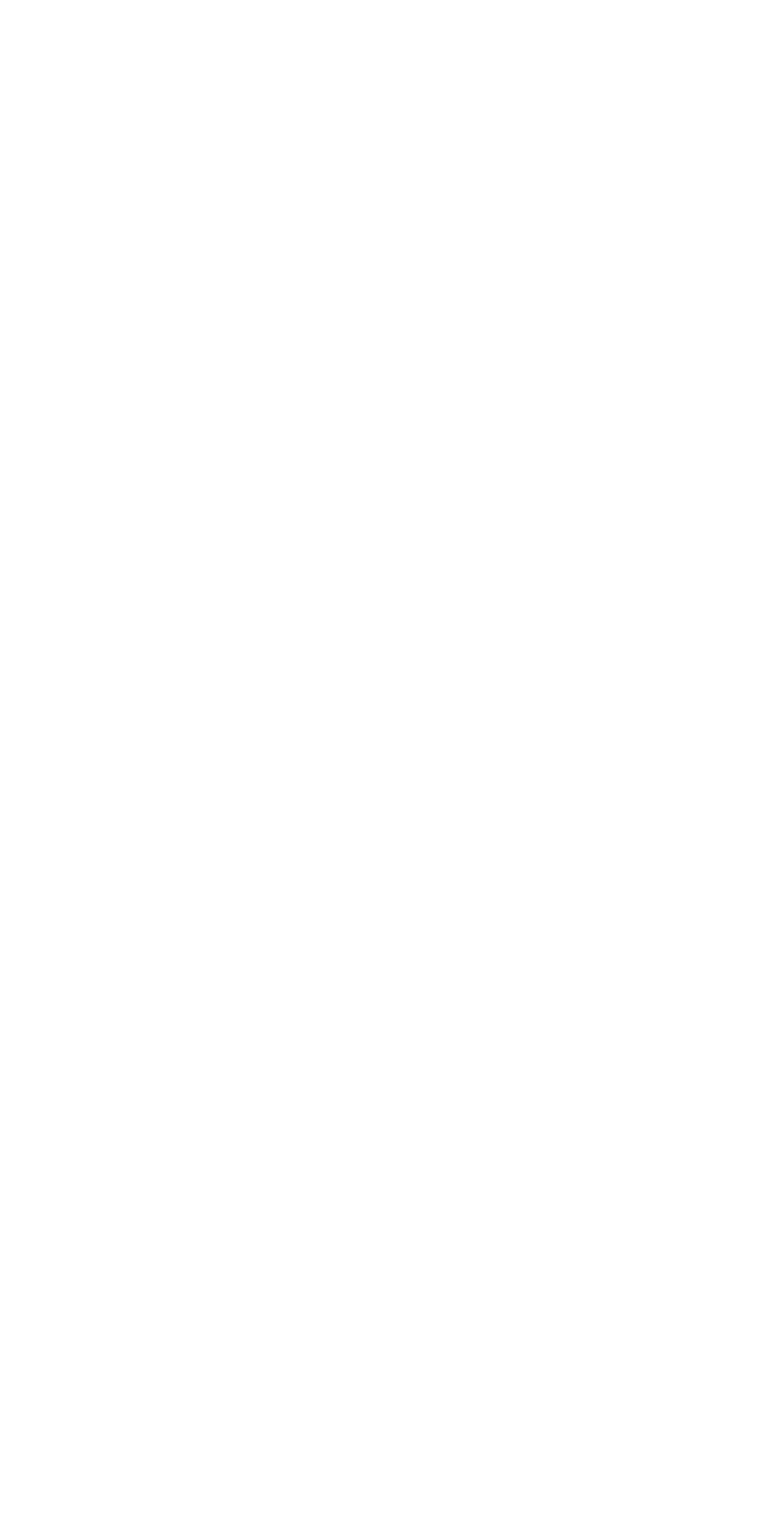
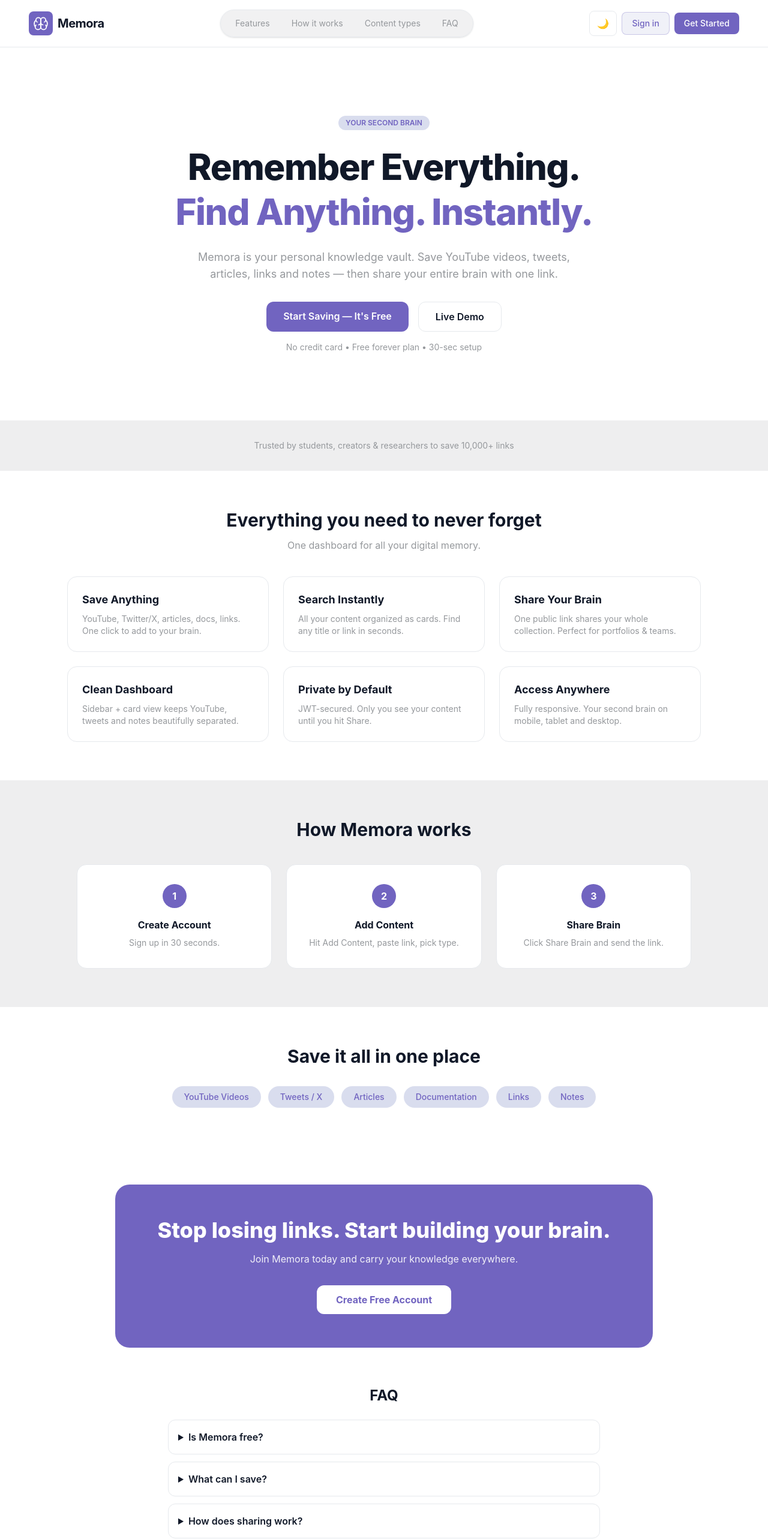
Before and after one commit to ShivCodes911/Memora, a React (Vite) app in the folder memora-frontend/memora-fe/: page / in a window 1280 px wide. Before the commit this address had no page. Shown: the top 2566 px of the page at 60% size. Before the commit the page ends 800 px from the top, so only its background shows below. Built offline with nearby package versions, Linux system fonts and the light colour scheme.

Commit message:
feat(landing): add landing page with notch nav, logo and dark mode
- Add src/pages/landing.tsx with notch pill links, purplish hover, Logo, Sign in style

- Add Route path=/ in App.tsx

- Add @custom-variant dark in index.css

- Link Sidebar logo to /dashboard

```diff
--- a/memora-frontend/memora-fe/src/App.tsx
+++ b/memora-frontend/memora-fe/src/App.tsx
@@ -2,6 +2,7 @@ import { Dashboard }from "./pages/dashboard";
 import { Signup } from "./pages/signup";
 import { Signin } from "./pages/signin";
 import { BrowserRouter,Routes,Route } from "react-router-dom";
+import { Landing } from "./pages/landing";
 
 
 // App.tsx has been made bulkier that is why , we have moved the dashboard page in pages folder seprately
@@ -9,6 +10,7 @@ import { BrowserRouter,Routes,Route } from "react-router-dom";
  function App() {
   return <BrowserRouter>
   <Routes>
+    <Route path="/" element={<Landing />} />
     <Route path="/signup" element={<Signup/>} />
     <Route path="/signin" element={<Signin/>} />
     <Route path="/dashboard" element={<Dashboard/>} />
--- a/memora-frontend/memora-fe/src/components/ui/Sidebar.tsx
+++ b/memora-frontend/memora-fe/src/components/ui/Sidebar.tsx
@@ -8,7 +8,7 @@ export function Sidebar() {
         <div className="h-screen bg-white w-64 border-r border-gray-300 fixed left-0 top-0 pl-6">
             <div className=" flex items-center text-2xl pt-8">
                 <div className="pr-2 text-purple-600 ">
-                    <Logo />
+                    <a href="/dashboard"><Logo /></a>
                 </div>
                 Memora
             </div>
--- a/memora-frontend/memora-fe/src/index.css
+++ b/memora-frontend/memora-fe/src/index.css
@@ -1,4 +1,5 @@
 @import "tailwindcss";
+@custom-variant dark (&:where(.dark, .dark *));
 @theme{
 
   --color-purple-200:#d9ddee;
--- /dev/null
+++ b/memora-frontend/memora-fe/src/pages/landing.tsx
@@ -0,0 +1,154 @@
+import { Link } from "react-router-dom";
+import { useEffect, useState } from "react";
+import { Logo } from "../icons/logo";
+
+export function Landing() {
+  const [dark, setDark] = useState(() => localStorage.getItem("theme") === "dark");
+
+  useEffect(() => {
+    document.documentElement.classList.toggle("dark", dark);
+    localStorage.setItem("theme", dark ? "dark" : "light");
+  }, [dark]);
+
+  return (
+    <div className="min-h-screen bg-white text-gray-900 dark:bg-gray-950 dark:text-gray-100">
+      {/* NAVBAR */}
+      <nav className="flex items-center justify-between px-6 md:px-12 py-4 border-b border-gray-200 dark:border-gray-800 sticky top-0 bg-white/80 dark:bg-gray-950/80 backdrop-blur z-50">
+        <div className="flex items-center gap-2">
+          <div className="w-10 h-10 rounded-lg bg-purple-600 flex items-center justify-center text-white cursor-pointer ">
+            <a href="/"><Logo /></a>
+          </div>
+          <span className="font-bold text-xl tracking-tight">Memora</span>
+        </div>
+        {/* middle options - notch pill */}
+        <div className="hidden md:flex items-center gap-1 text-sm text-gray-600 dark:text-gray-300 px-2 py-1.5 rounded-full border border-gray-200 dark:border-gray-700 bg-gray-100/80 dark:bg-gray-900/80 shadow-sm">
+          <a href="#features" className="px-4 py-1.5 rounded-full transition hover:bg-purple-200 dark:hover:bg-purple-600/30 hover:text-purple-600 dark:hover:text-purple-200">Features</a>
+          <a href="#how" className="px-4 py-1.5 rounded-full transition hover:bg-purple-200 dark:hover:bg-purple-600/30 hover:text-purple-600 dark:hover:text-purple-200">How it works</a>
+          <a href="#types" className="px-4 py-1.5 rounded-full transition hover:bg-purple-200 dark:hover:bg-purple-600/30 hover:text-purple-600 dark:hover:text-purple-200">Content types</a>
+          <a href="#faq" className="px-4 py-1.5 rounded-full transition hover:bg-purple-200 dark:hover:bg-purple-600/30 hover:text-purple-600 dark:hover:text-purple-200">FAQ</a>
+        </div>
+        <div className="flex items-center gap-2">
+          <button onClick={() => setDark(!dark)} className="px-3 py-2 rounded-lg border border-gray-200 dark:border-gray-700 hover:bg-gray-100 dark:hover:bg-gray-800">
+            {dark ? "☀️" : "🌙"}
+          </button>
+          <Link to="/signin" className="text-sm font-medium px-4 py-2 rounded-lg bg-purple-200/40 text-purple-600 border border-purple-600/30 transition hover:bg-purple-200 hover:shadow-sm dark:bg-purple-600/20 dark:text-purple-200 dark:border-purple-600/40 dark:hover:bg-purple-600/30">Sign in</Link>
+          <Link to="/signup" className="text-sm font-medium px-4 py-2 rounded-lg bg-purple-600 text-white hover:opacity-90">Get Started</Link>
+        </div>
+      </nav>
+
+      {/* HERO */}
+      <section className="text-center px-6 py-20 md:py-28 max-w-4xl mx-auto">
+        <div className="inline-block text-xs font-semibold px-3 py-1 rounded-full bg-purple-200 dark:bg-purple-600/20 text-purple-600 dark:text-purple-200 mb-6">
+          YOUR SECOND BRAIN
+        </div>
+        <h1 className="text-4xl md:text-6xl font-extrabold tracking-tight leading-tight">
+          Remember Everything.<br />
+          <span className="text-purple-600">Find Anything. Instantly.</span>
+        </h1>
+        <p className="mt-6 text-lg text-gray-600 dark:text-gray-400 max-w-2xl mx-auto">
+          Memora is your personal knowledge vault. Save YouTube videos, tweets, articles, links and notes — then share your entire brain with one link.
+        </p>
+        <div className="mt-8 flex flex-col sm:flex-row gap-4 justify-center">
+          <Link to="/signup" className="px-7 py-3 rounded-xl bg-purple-600 text-white font-semibold hover:opacity-90">
+            Start Saving — It's Free
+          </Link>
+          <Link to="/signin" className="px-7 py-3 rounded-xl border border-gray-200 dark:border-gray-700 font-semibold hover:bg-gray-100 dark:hover:bg-gray-800">
+            Live Demo
+          </Link>
+        </div>
+        <p className="mt-4 text-sm text-gray-600 dark:text-gray-400">No credit card • Free forever plan • 30-sec setup</p>
+      </section>
+
+      {/* SOCIAL PROOF */}
+      <section className="bg-gray-100 dark:bg-gray-900 py-8 text-center text-sm text-gray-600 dark:text-gray-400">
+        Trusted by students, creators & researchers to save 10,000+ links
+      </section>
+
+      {/* FEATURES */}
+      <section id="features" className="px-6 md:px-12 py-16 max-w-6xl mx-auto">
+        <h2 className="text-3xl font-bold text-center">Everything you need to never forget</h2>
+        <p className="text-center text-gray-600 dark:text-gray-400 mt-3">One dashboard for all your digital memory.</p>
+        <div className="grid md:grid-cols-3 gap-6 mt-10">
+          {[
+            { t: "Save Anything", d: "YouTube, Twitter/X, articles, docs, links. One click to add to your brain." },
+            { t: "Search Instantly", d: "All your content organized as cards. Find any title or link in seconds." },
+            { t: "Share Your Brain", d: "One public link shares your whole collection. Perfect for portfolios & teams." },
+            { t: "Clean Dashboard", d: "Sidebar + card view keeps YouTube, tweets and notes beautifully separated." },
+            { t: "Private by Default", d: "JWT-secured. Only you see your content until you hit Share." },
+            { t: "Access Anywhere", d: "Fully responsive. Your second brain on mobile, tablet and desktop." },
+          ].map((f) => (
+            <div key={f.t} className="p-6 rounded-2xl border border-gray-200 dark:border-gray-800 bg-white dark:bg-gray-900 hover:shadow-lg transition">
+              <h3 className="font-bold text-lg">{f.t}</h3>
+              <p className="text-gray-600 dark:text-gray-400 text-sm mt-2">{f.d}</p>
+            </div>
+          ))}
+        </div>
+      </section>
+
+      {/* HOW IT WORKS */}
+      <section id="how" className="bg-gray-100 dark:bg-gray-900 px-6 md:px-12 py-16">
+        <h2 className="text-3xl font-bold text-center">How Memora works</h2>
+        <div className="grid md:grid-cols-3 gap-6 max-w-5xl mx-auto mt-10 text-center">
+          {[
+            { s: "1", t: "Create Account", d: "Sign up in 30 seconds." },
+            { s: "2", t: "Add Content", d: "Hit Add Content, paste link, pick type." },
+            { s: "3", t: "Share Brain", d: "Click Share Brain and send the link." },
+          ].map((x) => (
+            <div key={x.s} className="bg-white dark:bg-gray-950 p-8 rounded-2xl border border-gray-200 dark:border-gray-800">
+              <div className="w-10 h-10 mx-auto rounded-full bg-purple-600 text-white font-bold flex items-center justify-center">{x.s}</div>
+              <h3 className="font-bold mt-4">{x.t}</h3>
+              <p className="text-sm text-gray-600 dark:text-gray-400 mt-2">{x.d}</p>
+            </div>
+          ))}
+        </div>
+      </section>
+
+      {/* CONTENT TYPES */}
+      <section id="types" className="px-6 md:px-12 py-16 max-w-5xl mx-auto text-center">
+        <h2 className="text-3xl font-bold">Save it all in one place</h2>
+        <div className="flex flex-wrap gap-3 justify-center mt-8">
+          {["YouTube Videos", "Tweets / X", "Articles", "Documentation", "Links", "Notes"].map((t) => (
+            <span key={t} className="px-5 py-2 rounded-full bg-purple-200 dark:bg-purple-600/20 text-purple-600 dark:text-purple-200 font-medium text-sm">{t}</span>
+          ))}
+        </div>
+      </section>
+
+      {/* CTA */}
+      <section className="px-6 py-16">
+        <div className="max-w-4xl mx-auto bg-purple-600 text-white rounded-3xl p-10 md:p-14 text-center">
+          <h2 className="text-3xl md:text-4xl font-extrabold">Stop losing links. Start building your brain.</h2>
+          <p className="mt-4 opacity-90">Join Memora today and carry your knowledge everywhere.</p>
+          <Link to="/signup" className="inline-block mt-8 px-8 py-3 bg-white text-purple-600 font-bold rounded-xl hover:bg-gray-100">
+            Create Free Account
+          </Link>
+        </div>
+      </section>
+
+      {/* FAQ */}
+      <section id="faq" className="px-6 max-w-3xl mx-auto pb-16">
+        <h2 className="text-2xl font-bold text-center mb-6">FAQ</h2>
+        {[
+          { q: "Is Memora free?", a: "Yes, core saving, dashboard and sharing are free." },
+          { q: "What can I save?", a: "YouTube, Twitter/X, articles, links and text notes." },
+          { q: "How does sharing work?", a: "Enable Share and you get a public link to your collection." },
+        ].map((f) => (
+          <details key={f.q} className="border border-gray-200 dark:border-gray-800 rounded-xl p-4 mb-3">
+            <summary className="font-semibold cursor-pointer">{f.q}</summary>
+            <p className="text-sm text-gray-600 dark:text-gray-400 mt-2">{f.a}</p>
+          </details>
+        ))}
+      </section>
+
+      {/* FOOTER */}
+      <footer className="border-t border-gray-200 dark:border-gray-800 px-6 md:px-12 py-8 flex flex-col md:flex-row justify-between gap-4 text-sm text-gray-600 dark:text-gray-400">
+        <div className="font-bold text-black dark:text-white">Memora © 2026</div>
+        <div className="flex gap-6">
+          <a href="#" className="hover:text-black dark:hover:text-white">Privacy</a>
+          <a href="#" className="hover:text-black dark:hover:text-white">Terms</a>
+          <a href="#" className="hover:text-black dark:hover:text-white">Contact</a>
+          <Link to="/signin" className="hover:text-black dark:hover:text-white">Sign in</Link>
+        </div>
+      </footer>
+    </div>
+  );
+}
```
